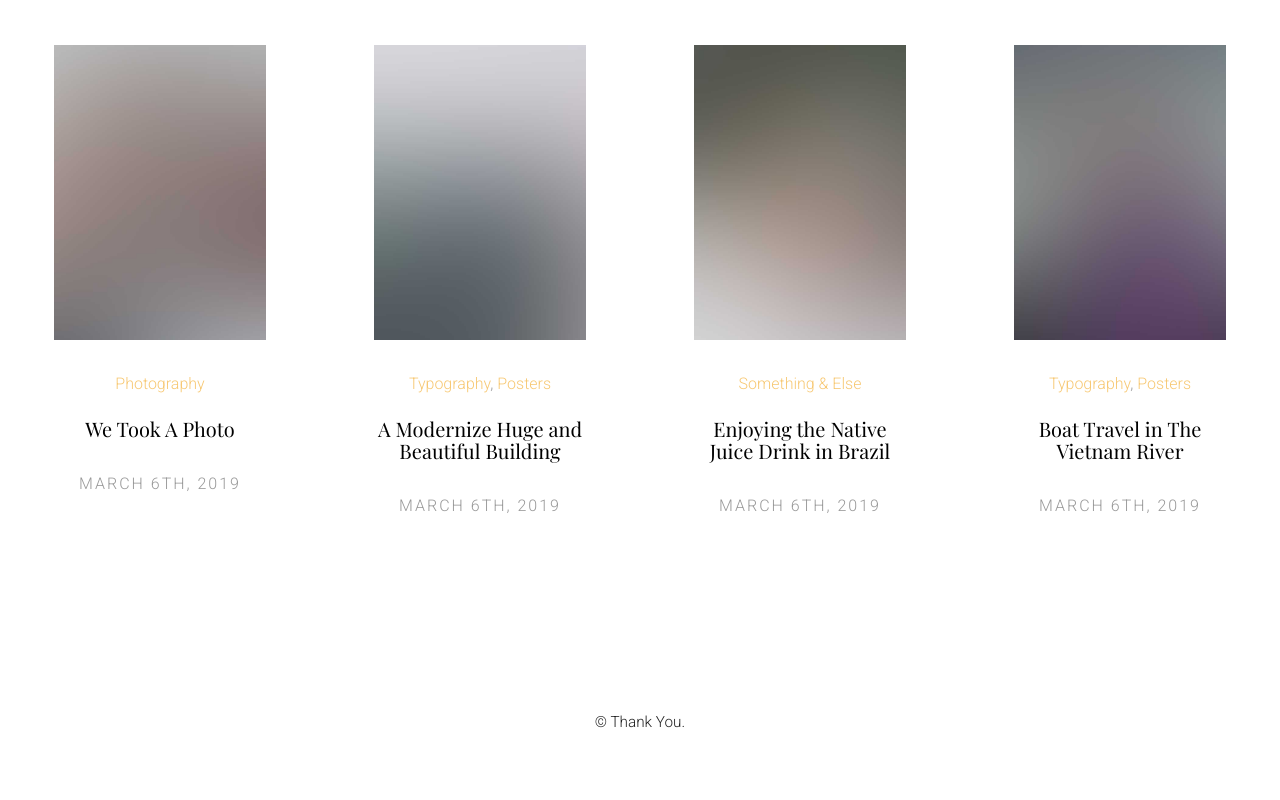
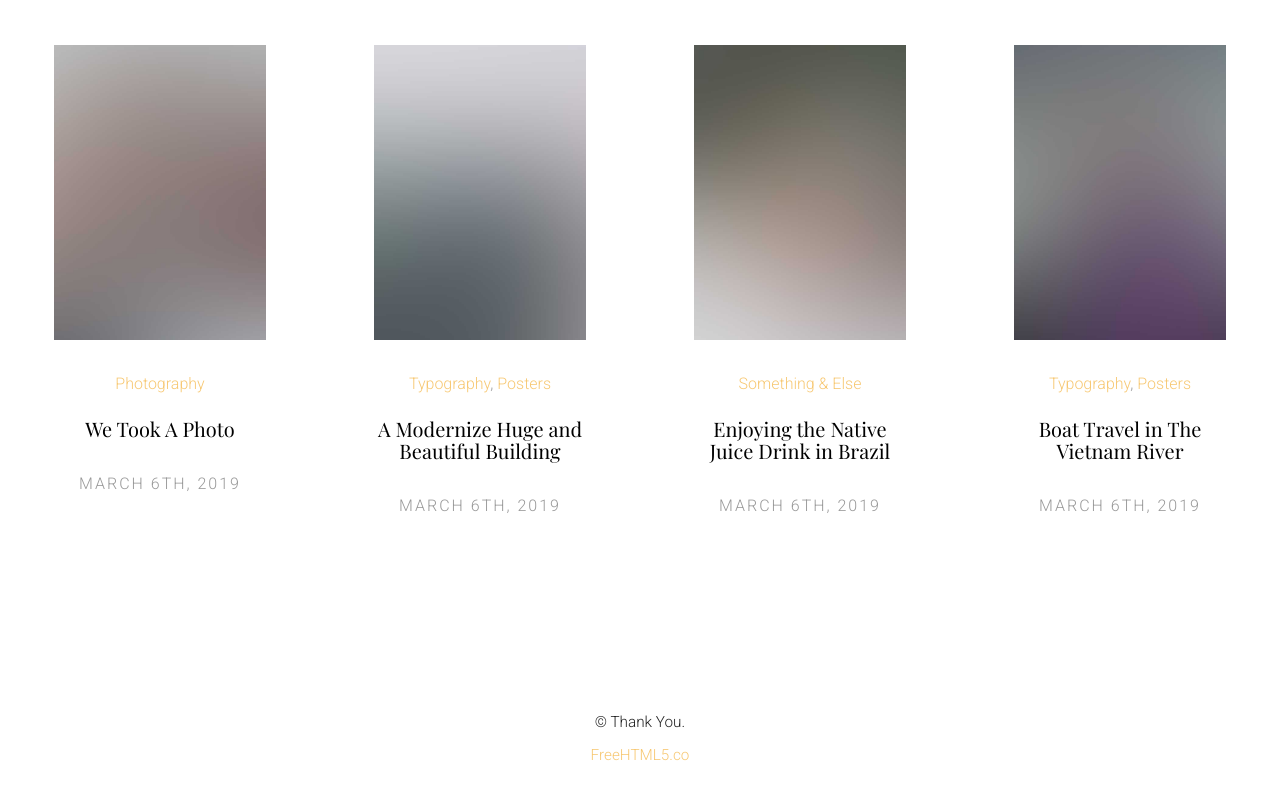
Before and after one commit to pxnama/pxnama-portfolio, a plain HTML site: page index.html in a window 1280 px wide. Shown: the part 2268-3068 px from the top of the page. Drawn offline with nearby package versions, Linux system fonts and the light colour scheme; a web font is replaced by a local one.

Commit message:
attribution

```diff
--- a/index.html
+++ b/index.html
@@ -250,7 +250,8 @@
 	</div>
 
 	<footer id="fh5co-footer">
-		<p><small>&copy; Thank You.</small></p>
+		<p><small>&copy; Thank You.<br><a target="_blank" href="//freehtml5.co/">FreeHTML5.co</a></small></p>
+
 	</footer>
 
 
```
